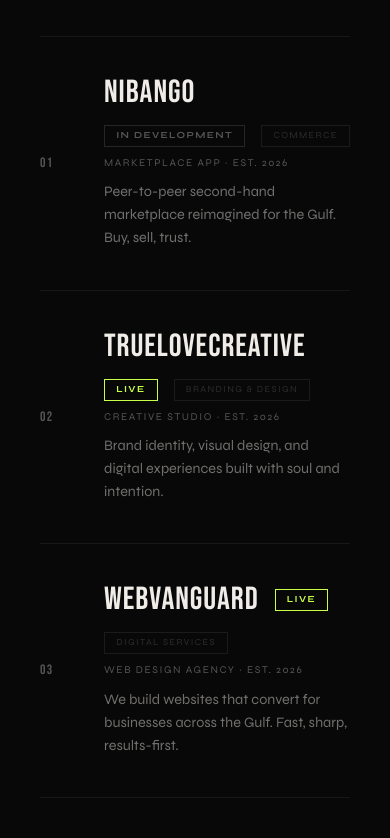
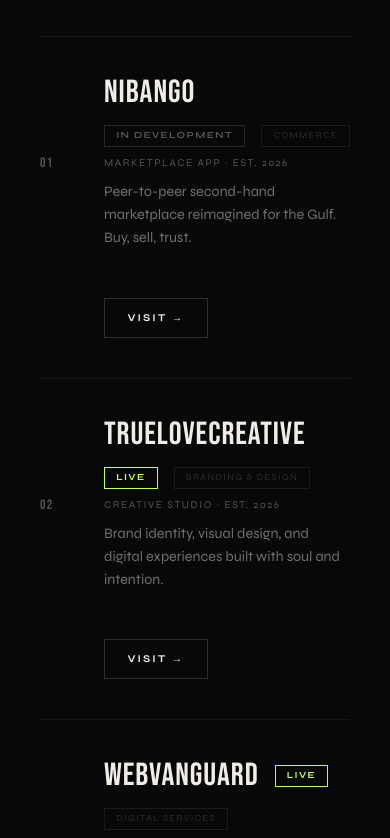
Before and after one commit to webvanguardai/beatlabs-web, a Next.js app: page / in a window 390 px wide. Shown: the part 2171-3009 px from the top of the page. Built offline with nearby package versions, Linux system fonts and the light colour scheme.

Commit message:
fix: visit button visible on mobile

```diff
--- a/app/globals.css
+++ b/app/globals.css
@@ -69,8 +69,9 @@ a, button {
   .footer-grid { grid-template-columns: 1fr !important; text-align: left !important; }
   .footer-links { justify-content: flex-start !important; }
   .footer-right { text-align: left !important; }
-  .venture-grid { grid-template-columns: 2rem 1fr !important; }
-  .venture-cta { display: none !important; }
+  .venture-grid { grid-template-columns: 2rem 1fr !important; grid-template-rows: auto auto; }
+  .venture-grid .venture-cta { grid-column: 2; }
+  .venture-cta { display: block !important; margin-top: 1rem; }
   .nav-links { gap: 1rem !important; }
   .nav-time { display: none !important; }
 }
```
